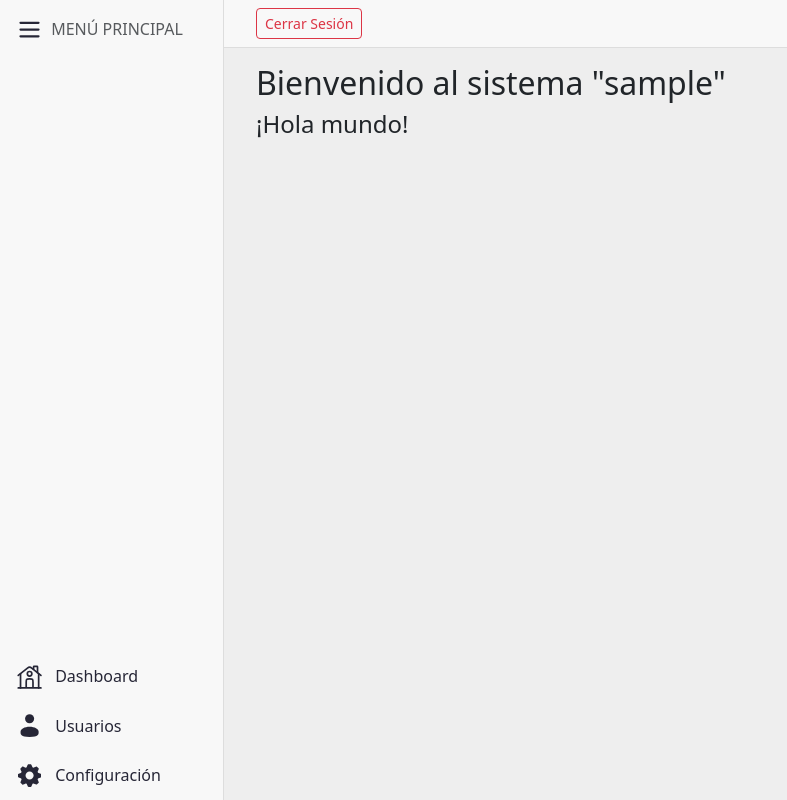
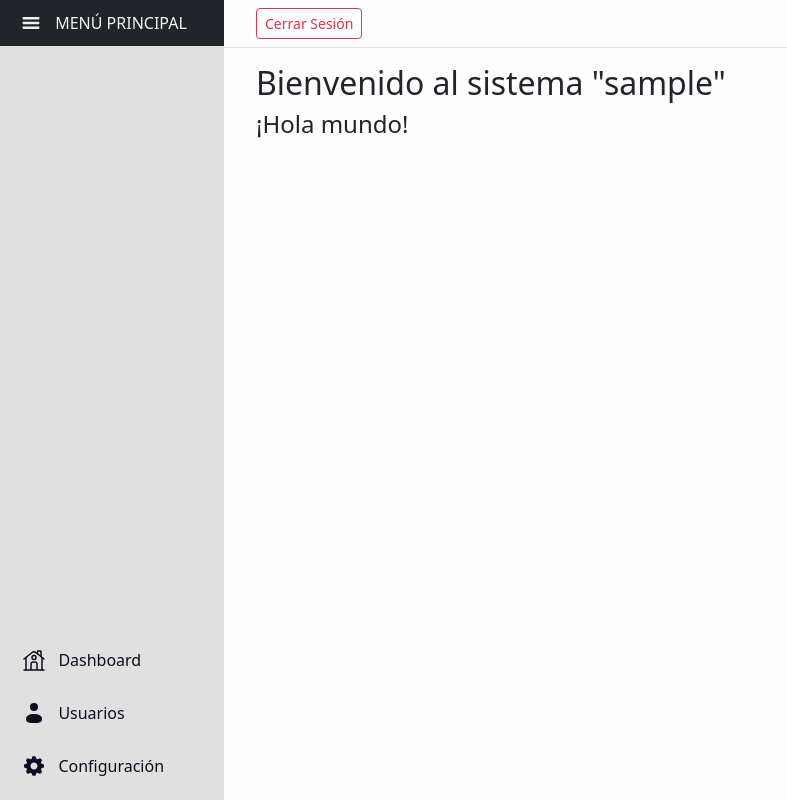
Before and after one commit to jhonnydavila/PROYECTO_TRAYECTO_II, a PHP site: page /PROYECTO_TRAYECTO_II/home/ in a window 1280 px wide. Shown: the whole page, without its empty margins (0-787 px from the left). Run offline with PHP 8.4, Linux system fonts and the light colour scheme; the visitor is signed in with stand-in values (Sample User, id 1); some libraries are stand-ins or nearby versions.

Commit message:
cambios de estilos en el navbar

```diff
--- a/assets/css/styles.css
+++ b/assets/css/styles.css
@@ -1,16 +1,16 @@
 :root {
     --sidebar-ancho: 14rem;
-    --sidebar-ancho-mini: 3.8rem; /* ancho cuando esté encogido el menu */
+    --sidebar-ancho-mini: 4.3rem; /* ancho cuando esté encogido el menu */
     --topbar-alto: 3rem;
-    --color-fondo: #f8f8f8;
-    --color-fondo-borde: #dddddd;
-    --color-primario: #262636;
+    --color-fondo: #fdfdfd;
+    --color-fondo-borde: #e0e0e0;
+    --color-primario: #0c0c20;
     --color-secundario: #240042;
     --color-complementario: #3c006d;
 }
 
 body {
-    background-color: #eeeeee;
+    background-color: var(--color-fondo);
     margin: 0;
     padding: 0;
     padding-left: var(--sidebar-ancho);
@@ -39,8 +39,8 @@ body.collapsed .sidebar-text {
     height: var(--topbar-alto);
     width: calc(100% - var(--sidebar-ancho));
     background-color: var(--color-fondo);
+    display: flex;
     border-bottom: 1px solid var(--color-fondo-borde);
-    display: flex;
     justify-content: space-between; /* Para que el botón y "Cerrar sesión" se separen */
     align-items: center;
     transition: width 0.3s ease;
@@ -57,33 +57,47 @@ body.collapsed .navbar__topbar {
     width: var(--sidebar-ancho);
     justify-content: space-between;
     flex-direction: column;
+    align-items: center;
     position: fixed;
     display: flex;
     top: 0;
     left: 0;
     height: 100vh;
     z-index: 1100;
-    background-color: var(--color-fondo);
-    border-right: 1px solid var(--color-fondo-borde);
+    background-color: var(--color-fondo-borde);
     transition: width 0.1s ease-in-out;
     overflow: hidden;
 }
+.navbar__sidebar-links {
+    display: flex;
+    flex-direction: column;
+    justify-content: center;
+    gap: 0.4rem;
+    width: 100%;
+    padding: 0.7rem;
+}
 .navbar__sidebar-link, .navbar__sidebar-link-menu-btn {
     color: var(--color-primario);
-    padding: 0.7rem 1rem;
+    padding: 0.7rem;
     text-decoration: none;
     display: flex;
     white-space: nowrap; /* Evita que el texto salte de línea antes de ocultarse */
+    font-weight: 500;
+    gap: 12px;
+    border-radius: 4px;
+    width: 100%;
     align-items: center;
-    gap: 12px;
+    justify-content: left;
+}
+.navbar__sidebar-link-menu-btn h6{
+    color: #f3f3f3;
 }
 .navbar__sidebar-icon{
-    width: 1.7rem;
+    width: 1.5rem;
     cursor: pointer;
 }
 .navbar__sidebar-link:hover {
-    background: var(--color-primario);
-    color: var(--color-fondo);
+    background: var(--color-fondo);
 }
 
 
--- a/views/include/navbar.php
+++ b/views/include/navbar.php
@@ -1,10 +1,12 @@
 
 <div class="navbar__sidebar" id="sidebar">
-    <div class="p-3 navbar__sidebar-link-menu-btn gap-2">
-        <img class="navbar__sidebar-icon" id="btn-toggle" src="<?php echo APP_URL ?>assets/svg/navbar__menu.svg">
-        <h6 class="text-uppercase text-muted m-0 sidebar-text">Menú Principal</h6>
-    </div>
-    <nav>
+    <nav class="bg-dark p-0 w-100 d-flex justify-content-center px-2">
+        <div class="navbar__sidebar-link-menu-btn">
+            <img class="navbar__sidebar-icon" id="btn-toggle" src="<?php echo APP_URL ?>assets/svg/navbar__menu.svg">
+            <h6 class="text-uppercase m-0 sidebar-text">Menú Principal</h6>
+        </div>
+    </nav>
+    <nav class="navbar__sidebar-links">
         <a href="<?php echo APP_URL ?>home/" class="navbar__sidebar-link">
             <svg class="navbar__sidebar-icon" viewBox="0 0 24 24" fill="none" xmlns="http://www.w3.org/2000/svg">
                 <g id="SVGRepo_iconCarrier">
```
Also changed, not shown: assets/svg/navbar__menu.svg.
